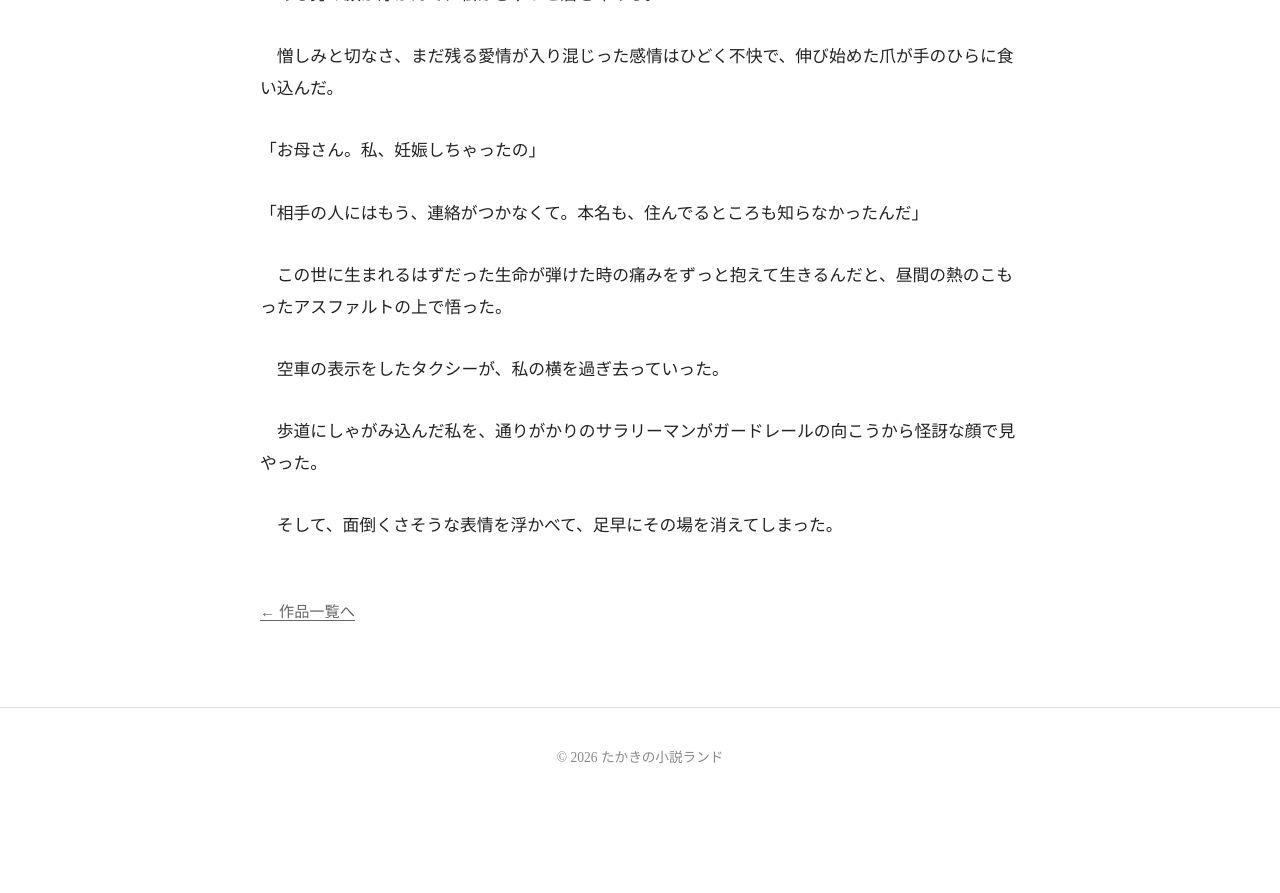
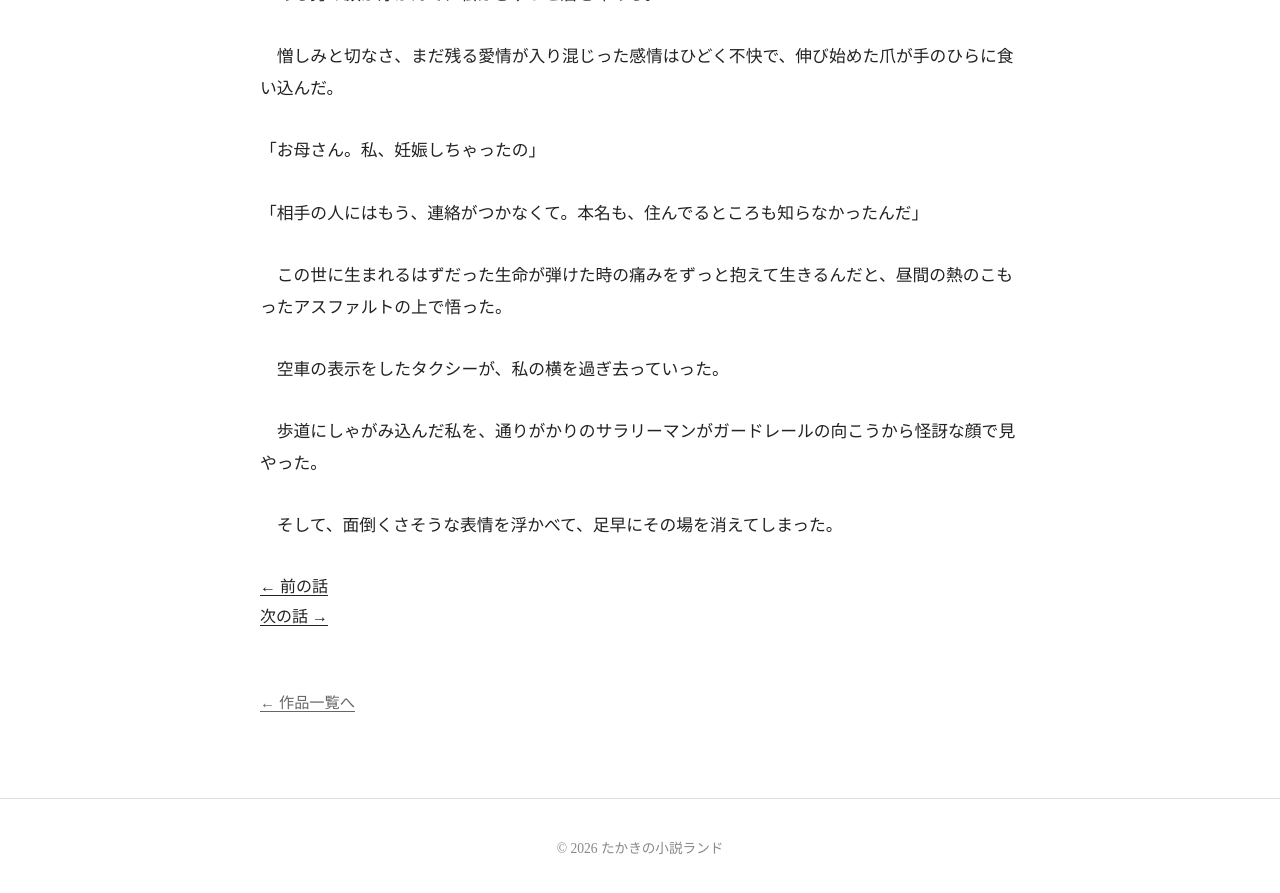
Before and after one commit to takakiiiii/novel_site, a Jekyll site: the page built from _chapters/yoruwokoetemo/02.md, in a window 1280 px wide and 900 px high, scrolled down 2355 px. Shown: the top 893 px of the window. Built offline with Jekyll 4.4.1, drawn with Linux system fonts in a browser that asks for light colours; before the commit the page ends 3164 px from its top, so only the background shows below that.

Commit message:
chapter.html を更新

```diff
--- a/_layouts/chapter.html
+++ b/_layouts/chapter.html
@@ -1,8 +1,29 @@
 ---
 layout: default
 ---
+
 <article class="chapter">
+
 {% assign parent_work = site.works | where: "slug", page.work | first %}
+
+{% assign same_work_chapters = site.chapters | where: "work", page.work | sort: "order" %}
+
+{% assign prev_chapter = nil %}
+{% assign next_chapter = nil %}
+{% assign found_current = false %}
+
+{% for chapter in same_work_chapters %}
+  {% if found_current %}
+    {% assign next_chapter = chapter %}
+    {% break %}
+  {% endif %}
+
+  {% if chapter.url == page.url %}
+    {% assign found_current = true %}
+  {% else %}
+    {% assign prev_chapter = chapter %}
+  {% endif %}
+{% endfor %}
 
 <p class="back">
 {% if parent_work %}
@@ -14,6 +35,7 @@ layout: default
 
 <header class="chapter-header">
 <h1>{{ page.title }}</h1>
+
 {% if page.description %}
 <p class="description">{{ page.description }}</p>
 {% endif %}
@@ -23,6 +45,26 @@ layout: default
 {{ content }}
 </div>
 
+<nav class="chapter-nav">
+  <div>
+    {% if prev_chapter %}
+      <a href="{{ prev_chapter.url | relative_url }}">← 前の話</a>
+    {% endif %}
+  </div>
+
+  <div>
+    {% if parent_work %}
+      <a href="{{ parent_work.url | relative_url }}">目次</a>
+    {% endif %}
+  </div>
+
+  <div>
+    {% if next_chapter %}
+      <a href="{{ next_chapter.url | relative_url }}">次の話 →</a>
+    {% endif %}
+  </div>
+</nav>
+
 <p class="back bottom">
 {% if parent_work %}
 <a href="{{ parent_work.url | relative_url }}">← {{ parent_work.title }}へ戻る</a>
@@ -30,4 +72,5 @@ layout: default
 <a href="{{ '/' | relative_url }}">← 作品一覧へ</a>
 {% endif %}
 </p>
+
 </article>
```
Lines whose indentation alone changed are shown as unchanged.
